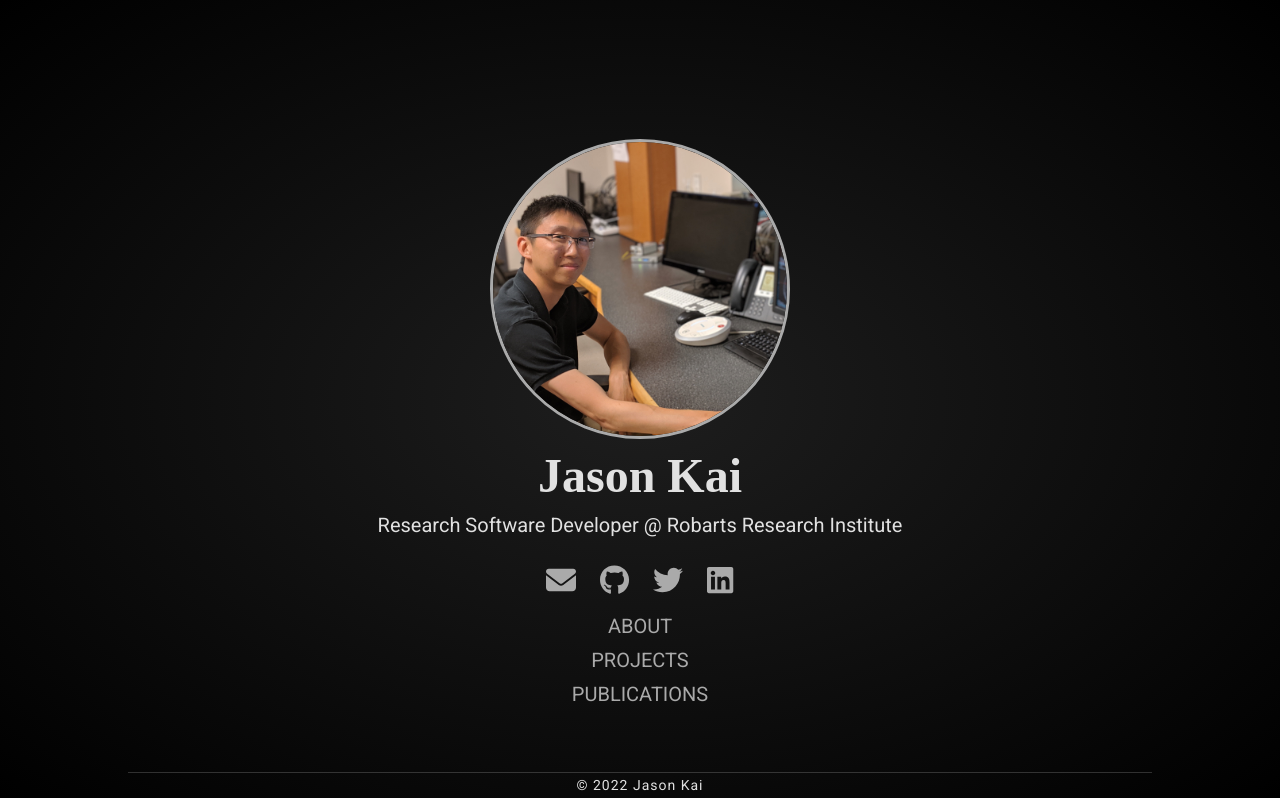
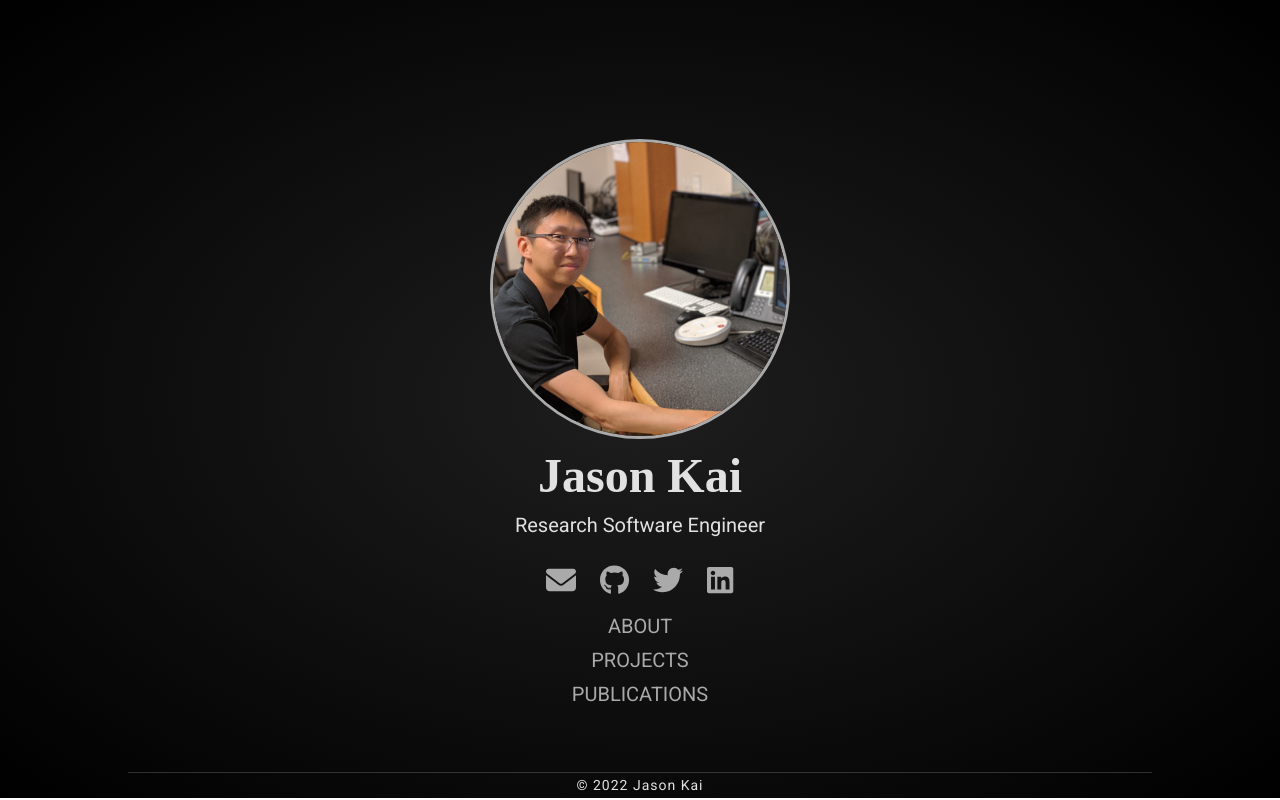
Before and after one commit to kaitj/kaitj.github.io, a Next.js app: page / in a window 1280 px wide. Built offline with nearby package versions, Linux system fonts and the light colour scheme; a web font is replaced by a local one.

Commit message:
Update index.tsx

```diff
--- a/pages/index.tsx
+++ b/pages/index.tsx
@@ -36,7 +36,7 @@ const Home: NextPage = () => {
         </div>
 
         <div className="row">
-          <h3 className={styles.profileTitle}>Research Software Developer @ Robarts Research Institute</h3>
+          <h3 className={styles.profileTitle}>Research Software Engineer</h3>
         </div>
 
         {/* Social icons */}
```
